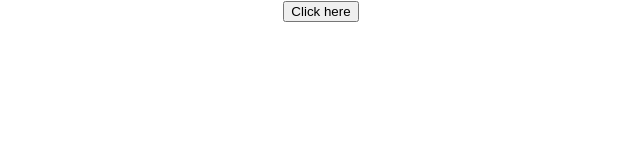
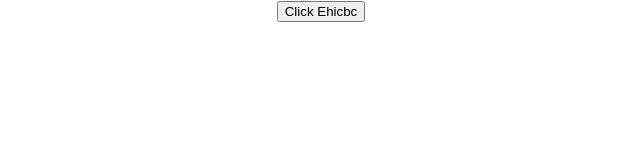
Before and after one commit to python-benedict/React-Programming, a React (Create React App) app in the folder myproject/: page / in a window 1280 px wide. Shown: the top 160 px of the page, without its empty margins (319-959 px from the left). Built offline with nearby package versions, Linux system fonts and the light colour scheme.

Commit message:
added event handling in both class and functional base component to my project

```diff
--- a/myproject/src/App.js
+++ b/myproject/src/App.js
@@ -7,10 +7,11 @@ import Counter from './components/counter';
 import Destruc from './components/destruction';
 import Destruc1 from './components/destructuring1';
 import Ehifc from './components/event-handling-in-functional-component';
+import Ehicbc from './components/event-handling-in-class-base-component';
 function App() {
   return (
     <div className="App">
-      <Ehifc />
+      <Ehicbc />
     </div>
   );
 }
--- /dev/null
+++ b/myproject/src/components/event-handling-in-class-base-component.js
@@ -0,0 +1,14 @@
+import { Component } from "react";
+
+class Ehicbc extends Component{
+    envents(){
+        console.log("I am tring event handling in class base components")
+    }
+    render(){
+        return( <div>
+            <button onClick={this.envents}>Click Ehicbc</button>
+        </div>);
+    }
+}
+
+export default Ehicbc
```
